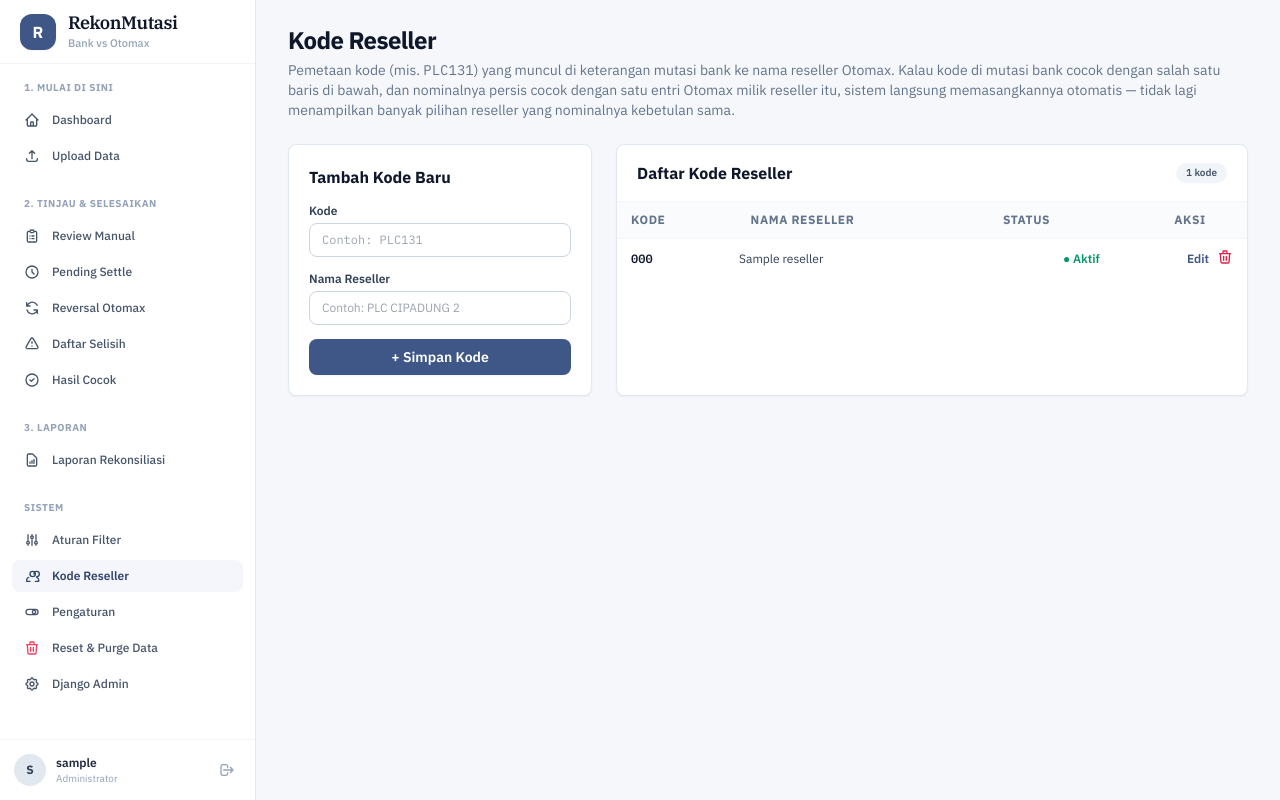
After one commit to rismawanwaris-arch/LServer, a Django app: page /reseller/ in a window 1280 px wide. The commit adds this page. Run offline with Django 5.2, Linux system fonts and the light colour scheme; a user stored in the database is signed in; tables that the repository leaves empty hold one stand-in row (values such as "Sample post"); parts of the project's set-up code (start-up, migrations or seed data) failed here and were passed over; some libraries are stand-ins or nearby versions.

Commit message:
feat: halaman Kode Reseller + pencocokan otomatis via kode di mutasi bank
Temuan saat investigasi: model Reseller (code+name) sudah ada di skema sejak
awal, tapi TIDAK PERNAH dipakai -- tabelnya kosong dan tidak tersambung ke
mesin pencocokan BRI/BCA/Mandiri (_match_ref) sama sekali. Ini yang bikin
mutasi bank berisi kode seperti 'Tartun PLC131' selalu nyangkut di antrean
manual dengan banyak kandidat Otomax bernominal sama dari reseller berbeda --
sistem cuma cocokkan teks/token mentah, tidak pernah menerjemahkan kode ke
identitas reseller spesifik.

1. Migrasi data (catalog/0003) mengisi 41 kode awal dari daftar yang
   diberikan user (PLC101-PLC139, dst) -- ikut ter-apply otomatis saat
   deploy (compose.zima.yml jalankan  di setiap startup).
2. Halaman baru 'Kode Reseller' (menu Sistem, sejajar Aturan Filter): CRUD
   penuh (tambah/edit inline/aktif-nonaktifkan/hapus) supaya user bisa
   kelola sendiri kapan saja tanpa perlu developer.
3. Pass baru di _match_ref (apps/recon/engine/ref_match.py): kalau token
   mutasi bank cocok dengan sebuah Kode Reseller terdaftar, cari SATU entri
   Otomax dari reseller itu dengan nominal persis sama. Auto-match penuh
   kalau ketemu tepat satu; kalau nol atau lebih dari satu kandidat, sengaja
   TIDAK ditebak (dibiarkan ke pass fuzzy/fallback lain atau review manual)
   supaya tidak salah pasang diam-diam. Ditaruh sebelum fuzzy match karena
   identitas eksplisit dari tabel yang dikelola user lebih bisa dipercaya
   daripada tebakan kemiripan teks.

Diuji: skenario nyata (kode PLC131 + kandidat pengecoh nominal sama dari
reseller lain) direproduksi baik di test otomatis maupun live lewat mesin
pencocokan sungguhan -- match yang benar terpilih, pengecoh tidak tersentuh,
catatan audit 'Cocok via Kode Reseller (...)' muncul di detail Hasil Cocok.
12 test baru + 2 test lama disesuaikan ke baseline seed data baru. 124 test
lolos, ruff & manage.py check bersih.

```diff
--- a/apps/dashboard/templates/base.html
+++ b/apps/dashboard/templates/base.html
@@ -201,6 +201,12 @@
               <span>Aturan Filter</span>
             </a>
 
+            <a href="{% url 'reseller-list' %}"
+               class="flex items-center gap-3 px-3 py-2 rounded-lg font-medium transition {% if request.resolver_match.url_name == 'reseller-list' %}bg-indigo-50 text-indigo-700 font-semibold dark:bg-indigo-950/60 dark:text-indigo-300 shadow-2xs{% else %}text-slate-600 hover:bg-slate-50 hover:text-slate-900 dark:text-slate-300 dark:hover:bg-slate-800/60 dark:hover:text-white{% endif %}">
+              <svg class="h-4 w-4 flex-shrink-0" fill="none" viewBox="0 0 24 24" stroke="currentColor"><path stroke-linecap="round" stroke-linejoin="round" stroke-width="2" d="M17 20h5v-2a4 4 0 00-3-3.87M9 20H4v-2a4 4 0 013-3.87m6-1.13a4 4 0 10-4-4 4 4 0 004 4zm6 0a4 4 0 10-4-4"/></svg>
+              <span>Kode Reseller</span>
+            </a>
+
             {% if user.is_superuser %}
             <a href="{% url 'app-settings' %}"
                class="flex items-center gap-3 px-3 py-2 rounded-lg font-medium transition {% if request.resolver_match.url_name == 'app-settings' %}bg-indigo-50 text-indigo-700 font-semibold dark:bg-indigo-950/60 dark:text-indigo-300 shadow-2xs{% else %}text-slate-600 hover:bg-slate-50 hover:text-slate-900 dark:text-slate-300 dark:hover:bg-slate-800/60 dark:hover:text-white{% endif %}">
--- /dev/null
+++ b/apps/dashboard/templates/dashboard/resellers.html
@@ -0,0 +1,105 @@
+{% extends "base.html" %}
+{% block title %}Kode Reseller — RekonMutasi{% endblock %}
+
+{% block content %}
+<div class="mb-6">
+  <h1 class="text-2xl font-bold tracking-tight text-slate-900 dark:text-white">Kode Reseller</h1>
+  <p class="text-sm text-slate-500 mt-1">
+    Pemetaan kode (mis. <span class="font-mono">PLC131</span>) yang muncul di keterangan mutasi bank ke nama reseller Otomax.
+    Kalau kode di mutasi bank cocok dengan salah satu baris di bawah, dan nominalnya persis cocok dengan satu entri Otomax milik
+    reseller itu, sistem langsung memasangkannya otomatis — tidak lagi menampilkan banyak pilihan reseller yang nominalnya kebetulan sama.
+  </p>
+</div>
+
+<div class="grid gap-6 lg:grid-cols-3">
+  <!-- Form Tambah -->
+  <div class="card lg:col-span-1">
+    <h2 class="font-bold text-slate-900 dark:text-white mb-3">Tambah Kode Baru</h2>
+    <form method="post" action="{% url 'add-reseller' %}" class="space-y-3.5 text-xs">
+      {% csrf_token %}
+      <div>
+        <label class="block font-semibold text-slate-700 dark:text-slate-300 mb-1">Kode</label>
+        <input type="text" name="code" required placeholder="Contoh: PLC131"
+               class="w-full rounded-lg border border-slate-300 bg-white px-3 py-2 text-xs font-mono focus:border-indigo-500 focus:outline-none dark:border-slate-600 dark:bg-slate-800">
+      </div>
+      <div>
+        <label class="block font-semibold text-slate-700 dark:text-slate-300 mb-1">Nama Reseller</label>
+        <input type="text" name="name" required placeholder="Contoh: PLC CIPADUNG 2"
+               class="w-full rounded-lg border border-slate-300 bg-white px-3 py-2 text-xs focus:border-indigo-500 focus:outline-none dark:border-slate-600 dark:bg-slate-800">
+      </div>
+      <button type="submit" class="btn-primary w-full justify-center py-2 font-semibold">
+        + Simpan Kode
+      </button>
+    </form>
+  </div>
+
+  <!-- Tabel Daftar Kode -->
+  <div class="card lg:col-span-2 p-0 overflow-hidden">
+    <div class="px-5 py-4 border-b border-slate-100 dark:border-slate-700 flex items-center justify-between">
+      <h2 class="font-bold text-slate-900 dark:text-white">Daftar Kode Reseller</h2>
+      <span class="badge-mute text-[10px]">{{ resellers|length }} kode</span>
+    </div>
+    <div class="overflow-x-auto">
+      <table class="w-full text-xs">
+        <thead>
+          <tr>
+            <th>Kode</th>
+            <th>Nama Reseller</th>
+            <th>Status</th>
+            <th class="text-center">Aksi</th>
+          </tr>
+        </thead>
+        <tbody>
+          {% for r in resellers %}
+          <tr class="{% if not r.active %}opacity-50{% endif %}" x-data="{ editing: false }">
+            <td colspan="4" class="p-0">
+              <div x-show="!editing" class="flex items-center gap-3 px-3.5 py-2.5">
+                <div class="font-mono font-semibold text-slate-900 dark:text-white w-24 flex-shrink-0">{{ r.code }}</div>
+                <div class="flex-1 text-slate-700 dark:text-slate-300">{{ r.name }}</div>
+                <div class="w-28 flex-shrink-0">
+                  <form method="post" action="{% url 'toggle-reseller' r.id %}" class="inline">
+                    {% csrf_token %}
+                    <button type="submit" class="cursor-pointer font-semibold {% if r.active %}text-emerald-600 hover:underline{% else %}text-slate-400 hover:underline{% endif %}">
+                      {% if r.active %}● Aktif{% else %}○ Nonaktif{% endif %}
+                    </button>
+                  </form>
+                </div>
+                <div class="flex items-center gap-2 flex-shrink-0">
+                  <button type="button" @click="editing = true" class="text-indigo-600 hover:text-indigo-800 font-semibold">Edit</button>
+                  <form method="post" action="{% url 'delete-reseller' r.id %}" class="inline"
+                        onsubmit="return confirm('Hapus kode {{ r.code }}?');">
+                    {% csrf_token %}
+                    <button type="submit" class="text-rose-600 hover:text-rose-800" title="Hapus">
+                      <svg class="h-4 w-4" fill="none" viewBox="0 0 24 24" stroke="currentColor">
+                        <path stroke-linecap="round" stroke-linejoin="round" stroke-width="2" d="M19 7l-.867 12.142A2 2 0 0116.138 21H7.862a2 2 0 01-1.995-1.858L5 7m5 4v6m4-6v6m1-10V4a1 1 0 00-1-1h-4a1 1 0 00-1 1v3M4 7h16" />
+                      </svg>
+                    </button>
+                  </form>
+                </div>
+              </div>
+
+              <form x-show="editing" x-cloak style="display: none;" method="post" action="{% url 'edit-reseller' r.id %}"
+                    class="flex items-center gap-2 px-3.5 py-2.5 bg-indigo-50/50 dark:bg-indigo-950/20">
+                {% csrf_token %}
+                <input type="text" name="code" value="{{ r.code }}" required
+                       class="w-24 flex-shrink-0 rounded-lg border border-slate-300 bg-white px-2 py-1.5 font-mono text-xs focus:border-indigo-500 focus:outline-none dark:border-slate-600 dark:bg-slate-800">
+                <input type="text" name="name" value="{{ r.name }}" required
+                       class="flex-1 rounded-lg border border-slate-300 bg-white px-2 py-1.5 text-xs focus:border-indigo-500 focus:outline-none dark:border-slate-600 dark:bg-slate-800">
+                <button type="submit" class="btn-primary py-1.5 px-3 text-xs font-semibold flex-shrink-0">Simpan</button>
+                <button type="button" @click="editing = false" class="btn-ghost py-1.5 px-3 text-xs flex-shrink-0">Batal</button>
+              </form>
+            </td>
+          </tr>
+          {% empty %}
+          <tr>
+            <td colspan="4" class="text-center py-8 text-slate-400">
+              Belum ada kode reseller terdaftar. Gunakan form di sebelah kiri untuk menambahkan.
+            </td>
+          </tr>
+          {% endfor %}
+        </tbody>
+      </table>
+    </div>
+  </div>
+</div>
+{% endblock %}
--- a/apps/dashboard/urls.py
+++ b/apps/dashboard/urls.py
@@ -34,6 +34,12 @@ urlpatterns = [
     path("rules/toggle/<int:pk>/", views.toggle_exclusion_rule_action, name="toggle-exclusion-rule"),
     path("rules/delete/<int:pk>/", views.delete_exclusion_rule_action, name="delete-exclusion-rule"),
     path("rules/apply/", views.apply_exclusion_rules_action, name="apply-exclusion-rules"),
+    # 7b. Kode Reseller (kode -> nama reseller, dipakai mesin pencocokan)
+    path("reseller/", views.reseller_view, name="reseller-list"),
+    path("reseller/add/", views.add_reseller_action, name="add-reseller"),
+    path("reseller/edit/<int:pk>/", views.edit_reseller_action, name="edit-reseller"),
+    path("reseller/toggle/<int:pk>/", views.toggle_reseller_action, name="toggle-reseller"),
+    path("reseller/delete/<int:pk>/", views.delete_reseller_action, name="delete-reseller"),
     # Recon Engine & Day Control
     path("run/", views.run_engine, name="run-engine"),
     path("close/", views.close_view, name="close-day"),
--- /dev/null
+++ b/apps/dashboard/views/resellers.py
@@ -0,0 +1,94 @@
+"""Halaman Kode Reseller — kelola pemetaan kode (mis. 'PLC131') ke nama reseller Otomax,
+dipakai mesin pencocokan untuk menerjemahkan kode yang muncul di keterangan mutasi bank
+jadi reseller spesifik (lihat apps/recon/engine/ref_match.py::_match_by_reseller_code)."""
+
+from __future__ import annotations
+
+from django.contrib import messages
+from django.contrib.auth.decorators import login_required
+from django.db import IntegrityError, transaction
+from django.db.models import ProtectedError
+from django.shortcuts import get_object_or_404, redirect, render
+from django.views.decorators.http import require_POST
+
+from apps.catalog.models import Reseller
+
+
+@login_required
+def reseller_view(request):
+    resellers = Reseller.objects.all().order_by("-active", "code")
+    return render(request, "dashboard/resellers.html", {"resellers": resellers})
+
+
+@login_required
+@require_POST
+def add_reseller_action(request):
+    code = request.POST.get("code", "").strip().upper()
+    name = request.POST.get("name", "").strip()
+
+    if not code or not name:
+        messages.error(request, "Kode dan nama reseller wajib diisi.")
+        return redirect("reseller-list")
+
+    try:
+        with transaction.atomic():
+            Reseller.objects.create(code=code, name=name, active=True)
+    except IntegrityError:
+        messages.error(request, f"Kode '{code}' sudah terdaftar.")
+        return redirect("reseller-list")
+
+    messages.success(request, f"Reseller '{code} — {name}' berhasil ditambahkan.")
+    return redirect("reseller-list")
+
+
+@login_required
+@require_POST
+def edit_reseller_action(request, pk: int):
+    reseller = get_object_or_404(Reseller, pk=pk)
+    code = request.POST.get("code", "").strip().upper()
+    name = request.POST.get("name", "").strip()
+
+    if not code or not name:
+        messages.error(request, "Kode dan nama reseller wajib diisi.")
+        return redirect("reseller-list")
+
+    reseller.code = code
+    reseller.name = name
+    try:
+        with transaction.atomic():
+            reseller.save(update_fields=["code", "name", "updated_at"])
+    except IntegrityError:
+        messages.error(request, f"Kode '{code}' sudah dipakai reseller lain.")
+        return redirect("reseller-list")
+
+    messages.success(request, f"Reseller '{code}' berhasil diperbarui.")
+    return redirect("reseller-list")
+
+
+@login_required
+@require_POST
+def toggle_reseller_action(request, pk: int):
+    reseller = get_object_or_404(Reseller, pk=pk)
+    reseller.active = not reseller.active
+    reseller.save(update_fields=["active", "updated_at"])
+    status_str = "diaktifkan" if reseller.active else "dinonaktifkan"
+    messages.success(request, f"Reseller '{reseller.code}' berhasil {status_str}.")
+    return redirect("reseller-list")
+
+
+@login_required
+@require_POST
+def delete_reseller_action(request, pk: int):
+    reseller = get_object_or_404(Reseller, pk=pk)
+    code = reseller.code
+    try:
+        with transaction.atomic():
+            reseller.delete()
+        messages.success(request, f"Reseller '{code}' berhasil dihapus.")
+    except ProtectedError:
+        messages.error(
+            request,
+            f"Reseller '{code}' tidak bisa dihapus karena masih dipakai di pemetaan Merchant QRIS. "
+            "Nonaktifkan saja alih-alih menghapus.",
+        )
+    return redirect("reseller-list")
```
Also changed, not shown: apps/dashboard/views/__init__.py (+12 -0 lines), apps/recon/engine/ref_match.py (+50 -1 lines), tests/test_engine.py (+70 -5 lines), tests/test_purge.py (+2 -1 lines), tests/test_resellers.py (added, +92 -0 lines), apps/catalog/migrations/0003_seed_reseller_codes.py (added).
